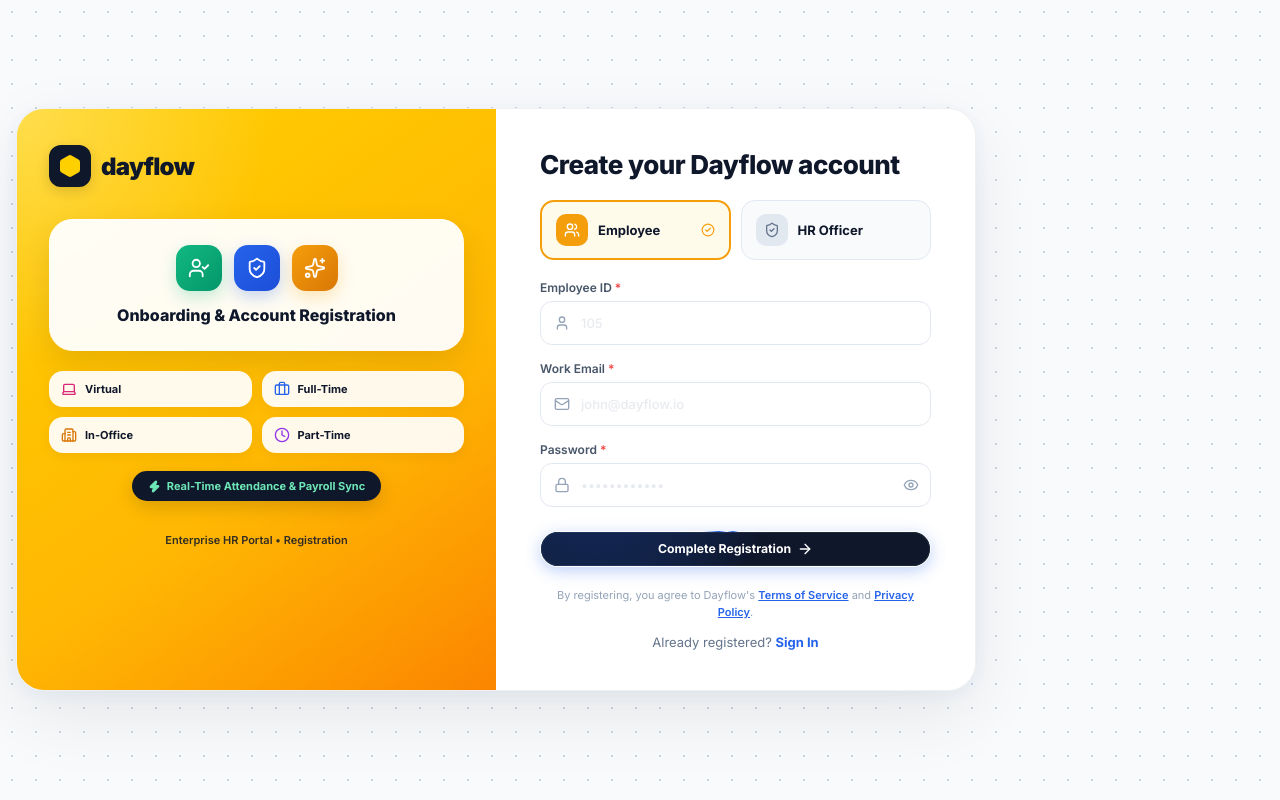
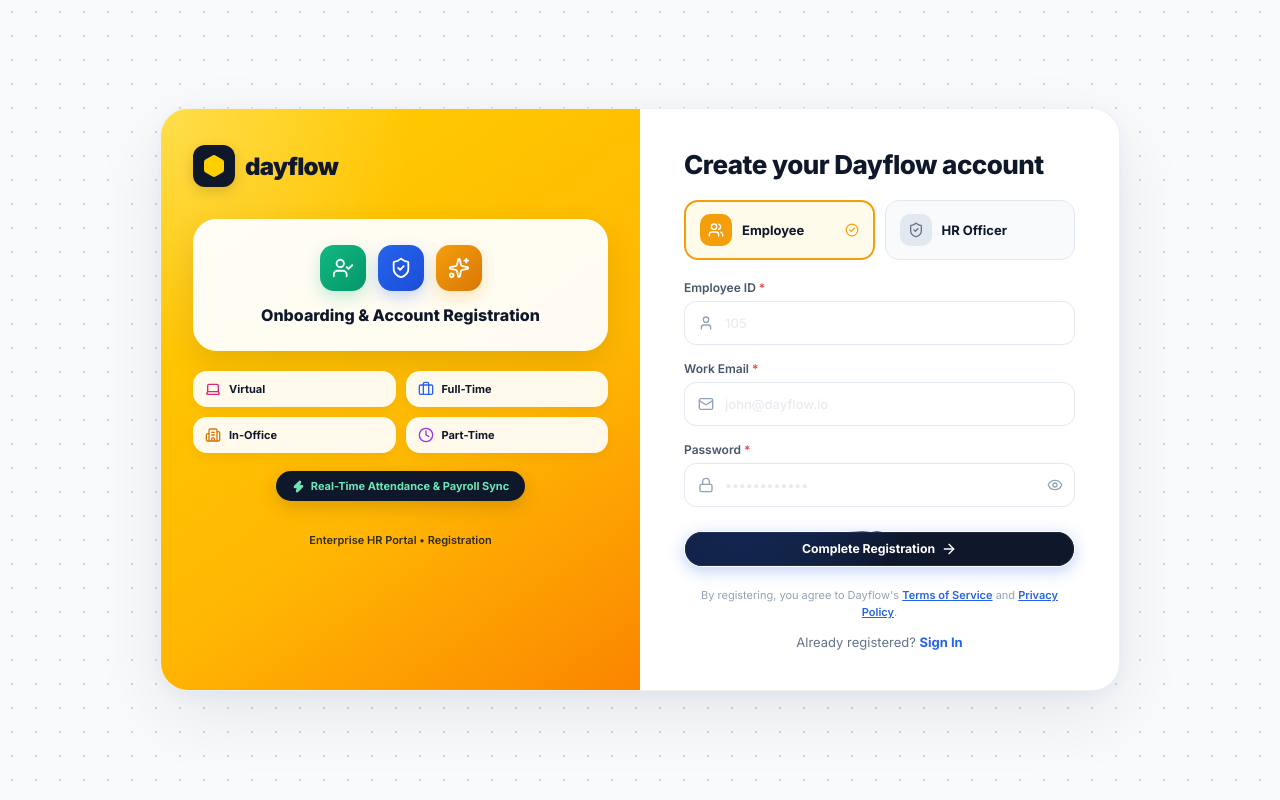
Before and after one commit to Arunprasath-2717/SmartHR, a Next.js app in the folder frontend/: page /signup in a window 1280 px wide. Built offline with nearby package versions, Linux system fonts and the light colour scheme.

Commit message:
style(auth): fix alignment issue by correcting justify to justifyContent

```diff
--- a/frontend/src/app/login/page.js
+++ b/frontend/src/app/login/page.js
@@ -66,7 +66,7 @@ export default function LoginPage() {
       width: '100%',
       display: 'flex',
       alignItems: 'center',
-      justify: 'center',
+      justifyContent: 'center',
       background: '#F8FAFC',
       backgroundImage: 'radial-gradient(#CBD5E1 1px, transparent 1px)',
       backgroundSize: '24px 24px',
--- a/frontend/src/app/signup/page.js
+++ b/frontend/src/app/signup/page.js
@@ -63,7 +63,7 @@ export default function SignupPage() {
       width: '100%',
       display: 'flex',
       alignItems: 'center',
-      justify: 'center',
+      justifyContent: 'center',
       background: '#F8FAFC',
       backgroundImage: 'radial-gradient(#CBD5E1 1px, transparent 1px)',
       backgroundSize: '24px 24px',
```
